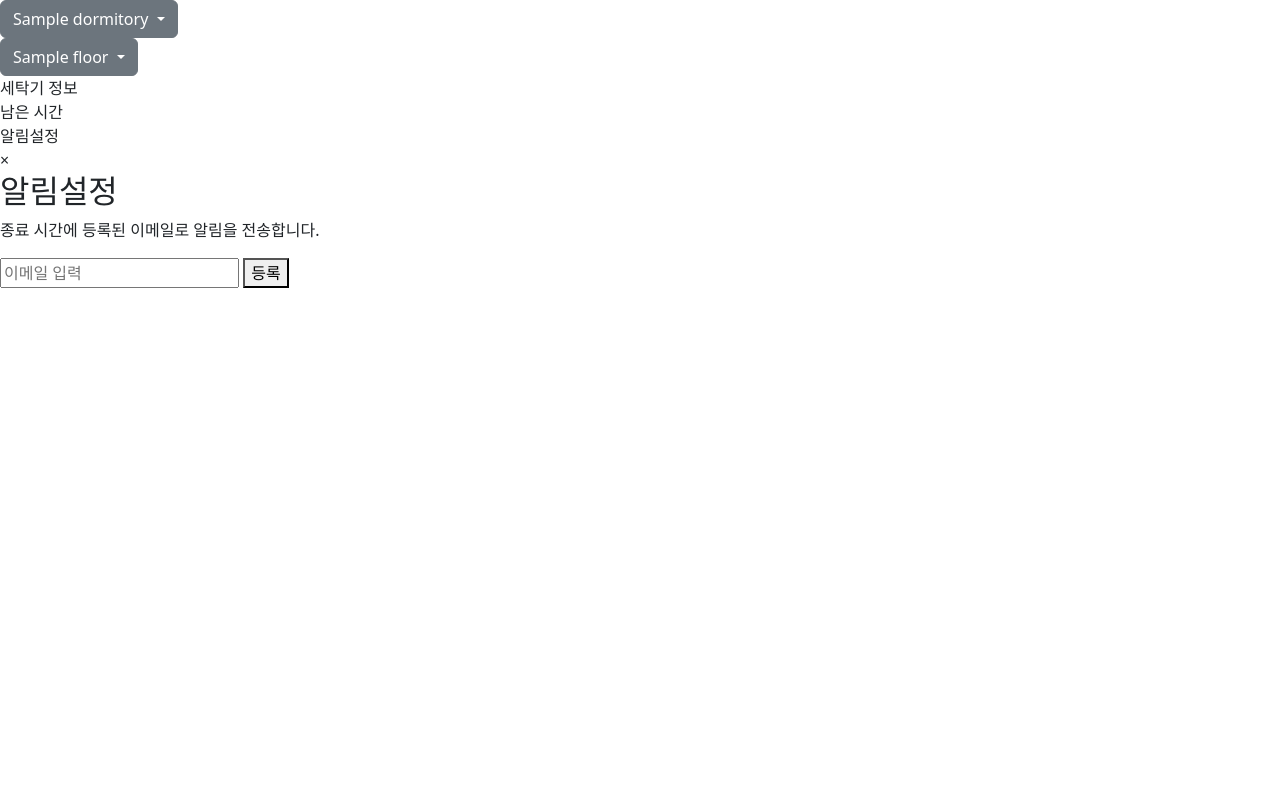
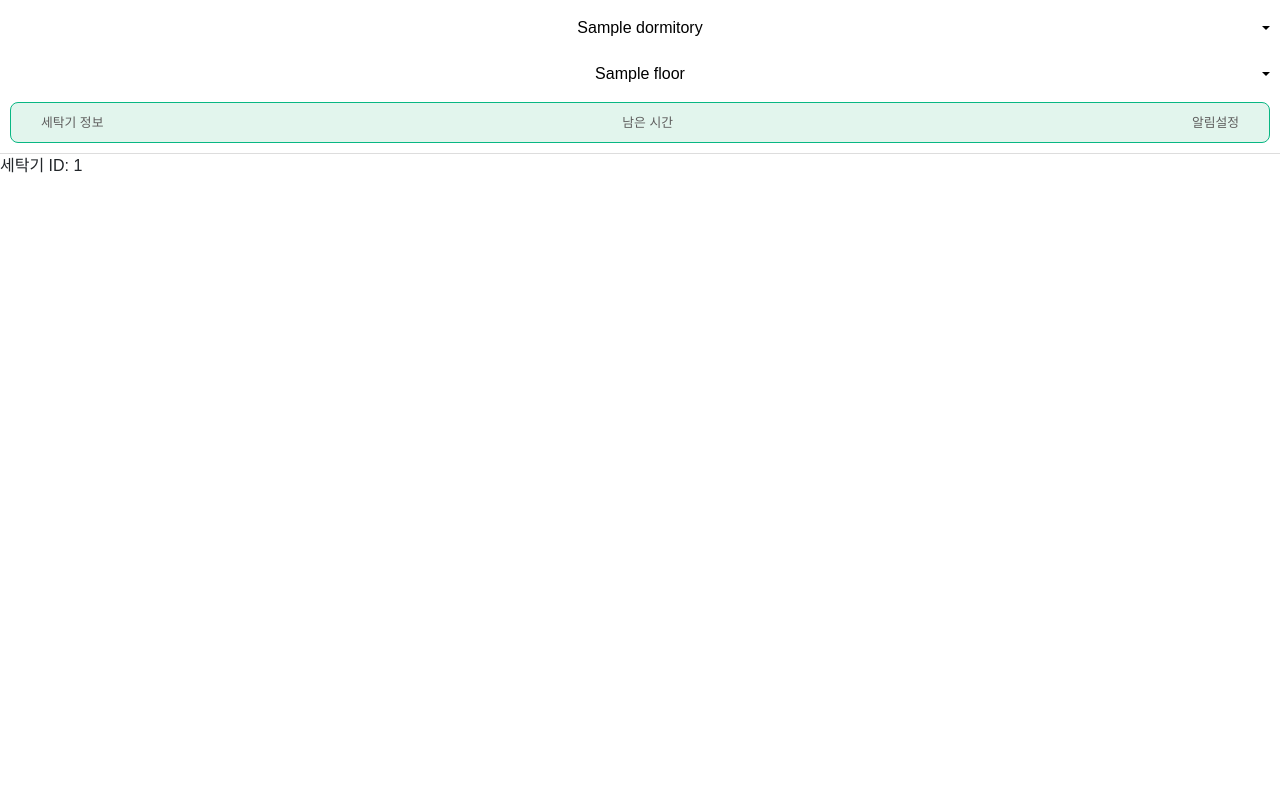
Before and after one commit to An-Seonghyeon/Laundry_Queueing_Application, a Flask app: template templates/index.html in a window 1280 px wide. Run offline with Flask 2, Linux system fonts and the light colour scheme; the template is opened without the code that fills it: most values are stand-ins (such as "Sample title", 1, 10 or a date in 2020).

Commit message:
새로운 시작
화이팅!

```diff
--- a/templates/index.html
+++ b/templates/index.html
@@ -7,10 +7,196 @@
 <link href="https://cdn.jsdelivr.net/npm/bootstrap@5.3.3/dist/css/bootstrap.min.css" rel="stylesheet" integrity="sha384-QWTKZyjpPEjISv5WaRU9OFeRpok6YctnYmDr5pNlyT2bRjXh0JMhjY6hW+ALEwIH" crossorigin="anonymous">
 <title>status</title>
 <style>
-  /* 스타일 생략 */
+  body {
+    margin: 0;
+    font-family: 'Arial', sans-serif;
+    display: flex;
+    flex-direction: column;
+    min-height: 100vh;
+  }
+  .header {
+    display: flex;
+    justify-content: space-between;
+    align-items: center;
+    padding: 10px;
+    background-color: #fff;
+    border-bottom: 1px solid #ddd;
+  }
+  .under_header {
+    display: flex;
+    justify-content: space-between;
+    align-items: center;
+    padding: 10px;
+    background-color: #fff;
+    border-bottom: 1px solid #ddd;
+  }
+  .under_under_header {
+    align-items: center;
+    background-color: #fff;
+    border-bottom: 1px solid #ddd;
+  }
+  .color-box {
+    display: flex;
+    justify-content: space-between;
+    align-items: center;
+    padding: 10px;
+    background-color: #E2F5ED;
+    border-radius: 8px;
+    border: 1px solid #08B783;
+    margin: 10px;
+    color: #5e5d5d;
+    font-size: 0.8em;
+  }
+  .box-item-left {
+    position: relative;
+    left: 20px;
+  }
+  .box-item-right {
+    position: relative;
+    right: 20px;
+  }
+  .font-uner-header {
+    position: relative;
+    left: 10px;
+  }
+
+
+  .time-item {
+    background-color: #fff;
+    padding: 20px;
+    margin: 10px;
+    border-bottom: 1px solid #ddd;
+    display: flex;
+    justify-content: space-between;
+    align-items: center;
+
+  }
+  .nav-bar {
+    display: flex;
+    justify-content: space-around;
+    background-color: #f0f0f0;
+    padding: 10px 0;
+  }
+  .nav-bar img {
+    width: 24px;
+    height: 24px;
+  }
+  .box {
+    display: flex;
+    flex-direction: column;
+    justify-content: center;
+}
+  .wait {
+    color: #5e5d5d;
+    font-size: 0.5em;
+  }
+  .time {
+    position: relative;
+    right: 20px;
+  }
+
+  .material-symbols-outlined {
+    font-variation-settings:
+    'FILL' 0,
+    'wght' 400,
+    'GRAD' 0,
+    'opsz' 24
+  }
+
+    /* Notification icon styling */
+    .notification-icon {
+    font-variation-settings:
+    'FILL' 0,
+    'wght' 400,
+    'GRAD' 0,
+    'opsz' 24;
+  }
+  .notification-icon.active {
+    font-variation-settings:
+    'FILL' 1,
+    'wght' 400,
+    'GRAD' 0,
+    'opsz' 24;
+  }
+
+  .dropdown-menu {
+      width: 100%;
+      left: 0;
+      right: 0;
+      text-align: center;
+    }
+
+  .btn-secondary {
+      --bs-btn-color: #000;
+      --bs-btn-bg: #fff;
+      --bs-btn-border-width: 0;
+    }
+
+  .full-width-button {
+      width: 100%;
+      text-align: center;
+      position: relative;
+      margin-top: 10px;
+    }
+
+  .dropdown-toggle::after {
+      position: absolute;
+      right: 10px;
+      top: 50%;
+      transform: translateY(-50%);
+    }
+
+    .popup {
+    display: none;
+    position: fixed;
+    top: 50%;
+    left: 50%;
+    width: 70%;
+    transform: translate(-50%, -50%);
+    background-color: #fff;
+    padding: 20px;
+    border: 1px solid #ccc;
+    border-radius: 5px;
+    box-shadow: 0 0 10px rgba(0, 0, 0, 0.1);
+    z-index: 9999;
+  }
+  .popup input[type="email"] {
+    width: 90%;
+    padding: 10px;
+    margin-bottom: 10px;
+    border: 1px solid #ccc;
+    border-radius: 5px;
+  }
+  .popup button {
+    padding: 10px 20px;
+    background-color: #007bff;
+    color: #fff;
+    border: none;
+    border-radius: 5px;
+    cursor: pointer;
+  }
+  .popup button:hover {
+    background-color: #0056b3;
+  }
+  .close-btn {
+    position: absolute;
+    top: 5px;
+    right: 10px;
+    cursor: pointer;
+    font-size: 24px;
+  }
+  #emailForm {
+    text-align: center;
+  }
+  .btn-submit {
+    background-color: #08B783;
+    border: 0;
+  }
+
 </style>
 </head>
 <body>
+
 
 <!-- First dropdown -->
 <div class="dropdown">
@@ -62,15 +248,6 @@
     <div>세탁기 ID: {{ washer_id }}</div>
 </div>
 
-<!-- Popup for email submission -->
-<div id="notification-popup" class="popup">
-  <span class="close-btn" onclick="hidePopup()">&times;</span>
-  <h2>알림설정</h2>
-  <p>종료 시간에 등록된 이메일로 알림을 전송합니다.</p>
-  <input type="email" id="email-input" placeholder="이메일 입력">
-  <button id="submit-btn">등록</button>
-</div>
-
 <!-- Email Modal -->
 <div class="modal fade" id="emailModal" tabindex="-1" aria-labelledby="emailModalLabel" aria-hidden="true">
   <div class="modal-dialog">
@@ -80,17 +257,23 @@
         <button type="button" class="btn-close" data-bs-dismiss="modal" aria-label="Close"></button>
       </div>
       <div class="modal-body">
-        <form id="emailForm">
+        <form id="emailForm" action="/submit_email" method="post">
           <div class="mb-3">
             <label for="emailInput" class="form-label">이메일 주소</label>
-            <input type="email" class="form-control" id="emailInput" required>
+            <input type="email" class="form-control" id="emailInput" name="email" required>
           </div>
+          <input type="hidden" id="washerIdInput" name="washer_id">
+          <input type="hidden" id="dormitoryInput" name="dormitory">
+          <input type="hidden" id="floorInput" name="floor">
+          <input type="hidden" id="washerNumberInput" name="washer_number">
+          <input type="hidden" id="leftTimeInput" name="left_time">
           <button type="submit" class="btn btn-primary btn-submit">제출</button>
         </form>
       </div>
     </div>
   </div>
 </div>
+
 
 <!-- Bootstrap JS (optional) -->
 <script src="https://cdn.jsdelivr.net/npm/bootstrap@5.3.3/dist/js/bootstrap.bundle.min.js" integrity="sha384-YvpcrYf0tY3lHB60NNkmXc5s9fDVZLESaAA55NDzOxhy9GkcIdslK1eN7N6jIeHz" crossorigin="anonymous"></script>
@@ -101,15 +284,18 @@
     var itemId = event.target.getAttribute('data-id');
     document.getElementById('dropdownMenuButton2').innerText = newText;
     document.getElementById('dropdownMenuButton2').setAttribute('data-id', itemId);
+    // Assuming you have a function to fetch data from the server based on the selected IDs
     fetchDataAndUpdate();
   }
 
   function setSecondDropdownItems(event) {
     var selectedBId = event.target.getAttribute('data-id');
     var secondDropdownMenu = document.getElementById('secondDropdownMenu');
+    // Clear existing items
     secondDropdownMenu.innerHTML = '';
     document.getElementById('dropdownMenuButton2').innerText = '층 선택';
 
+    // Add items based on selected b ID
     switch (selectedBId) {
       case 'b1':
         addItemsToDropdown(secondDropdownMenu, ['1', '2', '3', '4', '5', '6', '7', '8', '9', '10']);
@@ -127,6 +313,7 @@
       case 'b5':
         addItemsToDropdown(secondDropdownMenu, ['1', '2', '3', '4', '5', '6']);
         break;
+      // Add cases for other bs if needed
     }
     document.getElementById('dropdownMenuButton1').setAttribute('data-id', selectedBId);
     var newText = event.target.textContent;
@@ -140,64 +327,55 @@
   }
 
   function fetchDataAndUpdate() {
+  // Get selected building and floor
     var bId = document.getElementById('dropdownMenuButton1').getAttribute('data-id');
     var floorId = document.getElementById('dropdownMenuButton2').getAttribute('data-id');
 
+  // Make a request to your backend with the selected building and floor
   fetch(`/fetchDataFromFirebase?dormitory=${bId}&floor=${floorId}`)
     .then(response => response.json())
     .then(data => {
+      // Clear previous washer information
       document.getElementById('washer-container').innerHTML = '';
 
+      // Iterate over each washer and append its information below the previous one
       data.forEach(washer => {
         var washerItem = document.createElement('div');
         washerItem.className = 'time-item';
         washerItem.innerHTML = `
-            <div>${washer.number}번 세탁기 - 대기 인원: ${washer.waitingPeople}명</div>
+        <div>${washer.number}번 세탁기<div class="wait">대기 인원: ${washer.waitingPeople}명</div></div>
       <div class="time">${washer.endTime}</div>
       <div class="icon"><span class="material-symbols-outlined notification-icon" data-washer="${washer.number}" data-bs-toggle="modal" data-bs-target="#emailModal">notifications</span></div>
     `;
-
+        // Add event listener to the notification icon
       var notificationIcon = washerItem.querySelector('.notification-icon');
       notificationIcon.addEventListener('click', function() {
-            showPopup(washer.number);
+        onclick="setMode('{{ reservation.data.washer_id }}')"; // Show popup when notification icon is clicked
       });
-
       document.getElementById('washer-container').appendChild(washerItem);
       });
     })
     .catch(error => console.error('Error fetching data:', error));
   }
 
-  function showPopup(washerNumber) {
-    var submitBtn = document.getElementById('submit-btn');
-    submitBtn.setAttribute('data-washer', washerNumber);
-    var emailModal = new bootstrap.Modal(document.getElementById('emailModal'));
-    emailModal.show();
+  function setMode(washer_id) {
+    document.getElementById('washerIdInput').value = washer_id;
   }
 
-  function handleSubmit() {
-    var emailInput = document.getElementById('emailInput');
-    var email = emailInput.value.trim();
-    var washerNumber = document.getElementById('submit-btn').getAttribute('data-washer');
+  document.getElementById('emailForm').addEventListener('submit', function(event) {
+    event.preventDefault();
+    this.submit();
+  });
 
-    if (email !== '') {
-      console.log('Email submitted:', email);
-
-      var notificationIcon = document.querySelector(`.notification-icon[data-washer="${washerNumber}"]`);
-      notificationIcon.classList.add('active');
-
-      var emailModal = new bootstrap.Modal(document.getElementById('emailModal'));
-      emailModal.hide();
-
-      emailInput.value = "";
-    } else {
-      alert('Please enter a valid email address.');
-    }
+  function resetBackground() {
+    document.body.style.backgroundColor = ''; // 배경색 원래대로 복구
   }
 
-  document.getElementById('submit-btn').addEventListener('click', handleSubmit);
+  var emailModal = document.getElementById('emailModal');
+  emailModal.addEventListener('hidden.bs.modal', function () {
+    resetBackground();
+  });
 
-  fetchDataAndUpdate();
 </script>
 
 </body>
--- a/templates/option.html
+++ b/templates/option.html
@@ -65,7 +65,7 @@
 </div>
 
 <div class="box">
-  <div class="menu-item" data-bs-toggle="modal" data-bs-target="#emailModal" onclick="setMode('standard', '{{ reservation.data.washer_id }}', '{{ reservation.data.dormitory }}', '{{ floor }}', '{{ washer_number }}', 50)">표준 - Standard!</div>
+  <div class="menu-item" data-bs-toggle="modal" data-bs-target="#emailModal" onclick="setMode('standard', '{{ reservation.data.washer_id }}', '{{ reservation.data.dormitory }}', '{{ floor }}', '{{ washer_number }}', 50)">표준 - Standard!!</div>
   <div class="menu-item" data-bs-toggle="modal" data-bs-target="#emailModal" onclick="setMode('powerful', '{{ reservation.data.washer_id }}', '{{ reservation.data.dormitory }}', '{{ floor }}', '{{ washer_number }}', 60)">강력 - Powerful</div>
   <div class="menu-item" onclick="goToTimer('{{ reservation.data.dormitory }}', '{{ floor }}', '{{ washer_number }}')">기타 - Others</div>
 </div>
```
Lines whose indentation alone changed are shown as unchanged.
